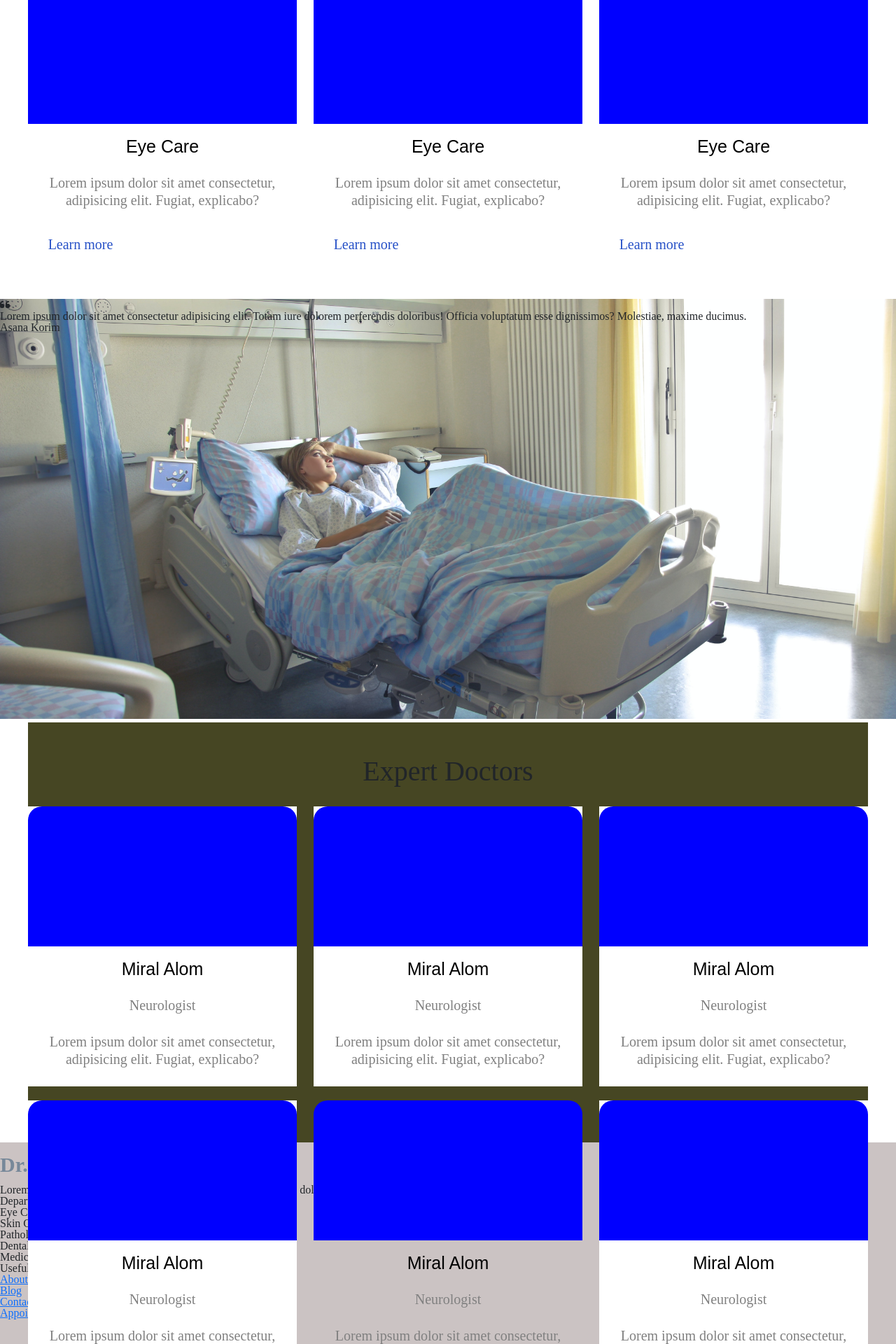
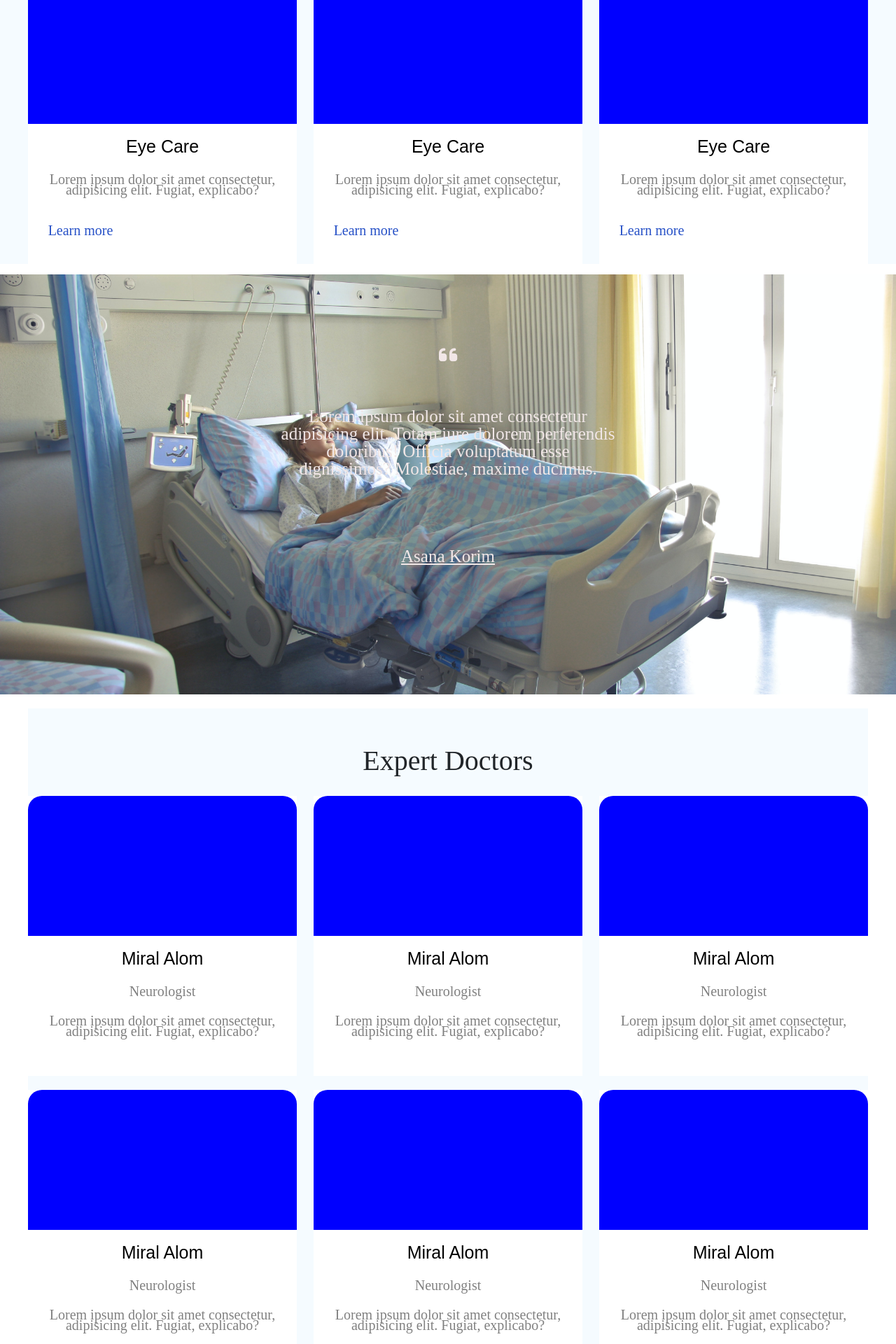
Before and after one commit to Makeem49/Hospital-Management-System, a Python web app: template HMS/blueprints/page/templates/page/home.html in a window 1280 px wide. Shown: the part 2840-4760 px from the top of the page at 70% size. Run offline with Jinja, Linux system fonts and the light colour scheme; the template is opened without the code that fills it, so the values that code supplies are empty; some libraries are stand-ins or nearby versions.

Commit message:
adding styling to the cards, doctors , footer html content

```diff
--- a/HMS/static/styles/main.css
+++ b/HMS/static/styles/main.css
@@ -299,6 +299,12 @@ header {
     color: white;
 }
 
+.outer-department {
+    width: 100vw;
+    background-color: #F5FBFF;
+
+}
+
 .department-row {
     position: relative;
     min-height: 800px;
@@ -332,18 +338,21 @@ header {
     width: 32%;
     height: 400px;
     background-color:white;
+    box-sizing: border-box;
 }
 
 .single-department-1 {
     width: 32%;
     height: 400px;
     background-color: white;
+    box-sizing: border-box;
 }
 
 .single-department-2 {
     width: 32%;
     height: 400px;
     background-color: white;
+    box-sizing: border-box;
 }
 
 .single-department-3 {
@@ -351,13 +360,15 @@ header {
     height: 400px;
     background-color: white;
     margin-top: 20px;
+    box-sizing: border-box;
 }
 
 .single-department-4 {
     width: 32%;
     height: 400px;
-    background-color: white1;
+    background-color: white;
     margin-top: 20px;
+    box-sizing: border-box;
 }
 
 .single-department-5 {
@@ -365,12 +376,19 @@ header {
     height: 400px;
     background-color: white;
     margin-top: 20px;
+    box-sizing: border-box;
 }
 
 .department_thumb {
     height: 200px;
     background-color: blue;
     border-radius: 20px 20px 0px 0px;
+}
+
+.department_thumb img {
+    max-width: 200%;
+    max-height: 100%;
+    display: block;
 }
 
 .department-content h4 {
@@ -382,7 +400,7 @@ header {
 .department-content p {
     font-size: 20px;
     color: gray;
-    line-height: 25px;
+    line-height: 15px;
     padding-top: 27px;
 }
 
@@ -407,22 +425,60 @@ header {
     background-repeat: no-repeat;
     background-size: cover;
     background-position: center;
-    margin-top: 5px;
-    margin-top: 50px;
+    margin-top: 15px;
+    text-align: center;
+    font-size: 25px;
+    color: rgb(241, 231, 231);
+}
+
+.feedback p {
+    margin: 0px 400px;
+}
+
+#comment {
+    margin-top: 100px;
+    text-align: center;
+    text-decoration: underline;
+}
+
+.feedback div i {
+    margin-top: 100px;
+    margin-bottom: 60px;
+    font-size: 30px;
 }
 
 .service {
+    position: relative;
     width: 1200px;
     height: 550px;
     margin: 0px auto;
-    background-color: rgb(49, 173, 122);
+    background-color: tomato;
+}
+
+.service-row {
+    position: relative;
+    margin-top: 20px auto;
+    display: flex;
+    justify-content: space-around;
+
+}
+
+.service-link a {
+    position: relative;
+    text-decoration: none;
+    color: thistle;
+    margin-top: 10px;
 }
 
 .doctor {
+    position: relative;
     width: 1200px;
-    height:600px;
-    margin: 0px auto;
+    min-height:600px;
+    margin: 20px auto;
     background-color:rgb(70, 70, 35);
+    display: flex;
+    justify-content: space-between;
+    flex-wrap: nowrap;
 }
 
 .contact-container {
@@ -442,13 +498,56 @@ header {
 }
 
 .footer {
+    position: relative;
     width: 100vw;
     min-height:500px;
     background-color: rgba(200, 191, 191, 0.938);
+    display: flex;
+    justify-content: space-between;
 }
+
+.footer-card1 {
+    width: 40%;
+    min-height: 50px;
+    background-color: hotpink;
+    margin: 0px 5px 0px 0px ;
+    padding: 120px 0px 0px 100px;
+    line-height: 10px;
+}
+
+.footer-card1 p {
+    position: relative;
+    font-size: 20px;
+    line-height: 25px;
+}
+
+.footer-card2 {
+    width: 25%;
+    min-height: 50px;
+    background-color: rgb(105, 255, 235);
+}
+
+.footer-card3 {
+    width: 25%;
+    min-height: 50px;
+    background-color: rgb(119, 116, 117);
+}
+
+.footer-card4 {
+    width: 25%;
+    min-height: 50px;
+    background-color: rgb(43, 36, 39)
+}
+
+
 
 .copyright {
     width: 100vw;
     height: 80px;
     background-color: black;
+    display: flex;
+    justify-content: center;
+    color: grey;
+    font-size: 20px;
+    padding-top: 30px;
 }
```
